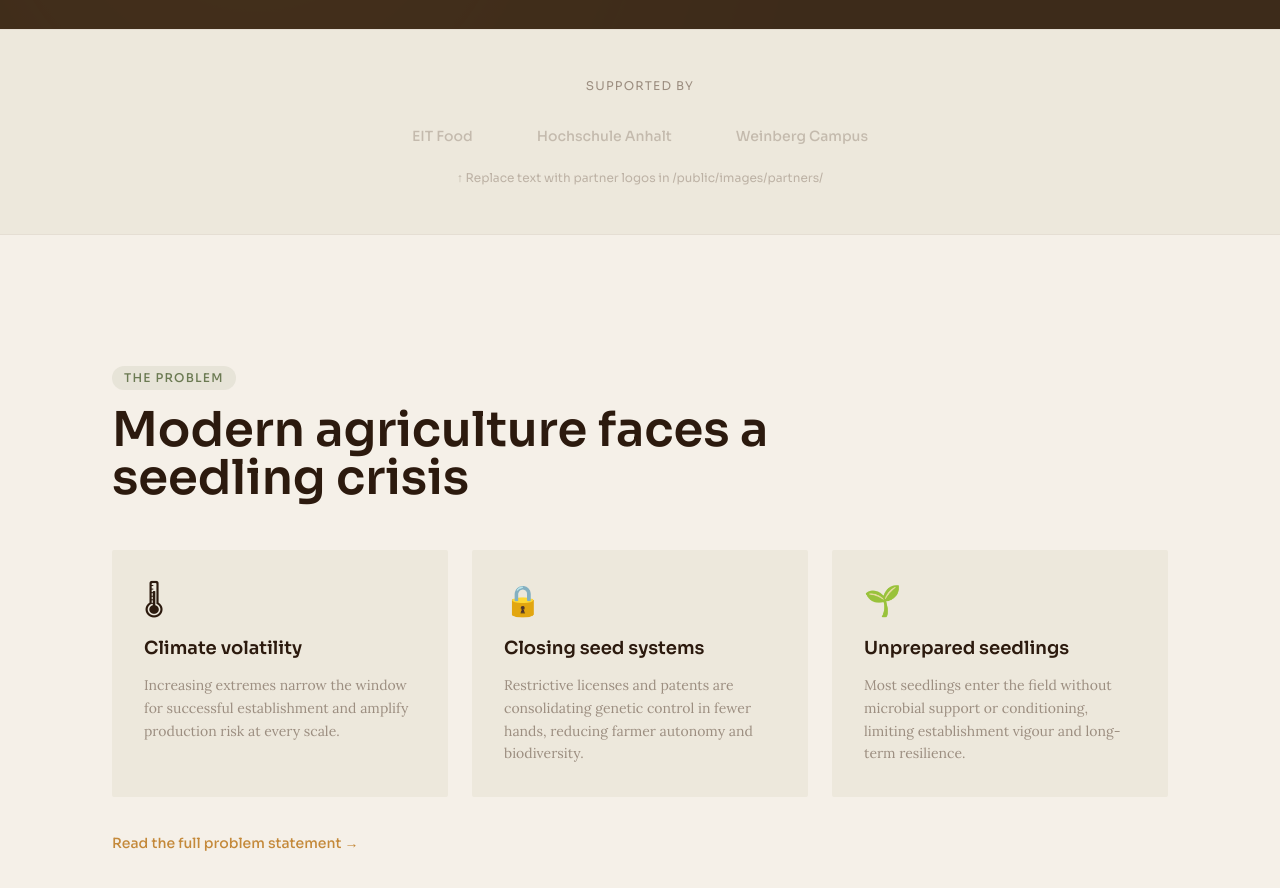
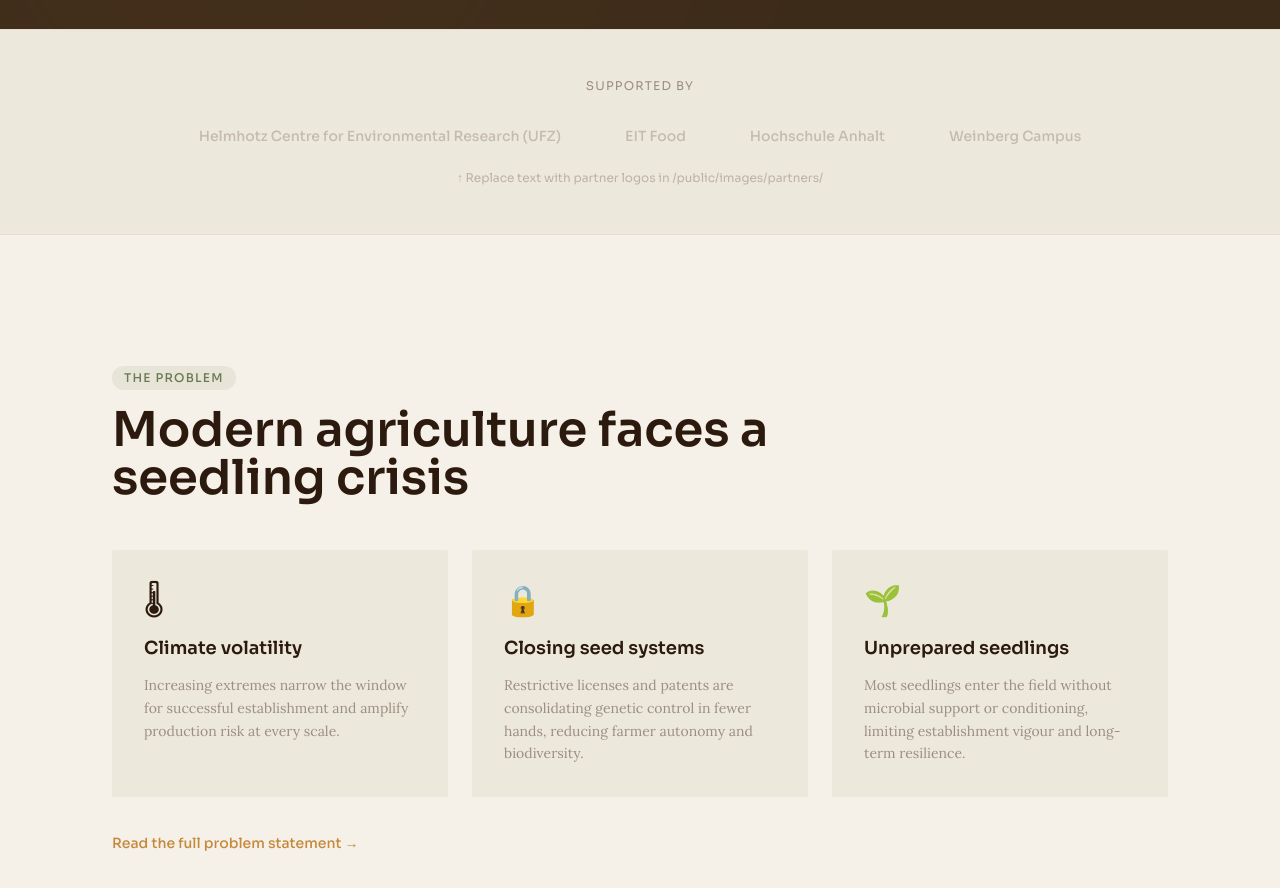
Before and after one commit to RosarioIacono/anthea, an Astro site: page / in a window 1280 px wide. Shown: the part 869-1757 px from the top of the page. Built offline with nearby package versions, Linux system fonts and the light colour scheme; Astro itself is replaced by a stand-in of ours.

Commit message:
added UFZ

```diff
--- a/src/pages/index.astro
+++ b/src/pages/index.astro
@@ -80,6 +80,7 @@ import BaseLayout from '../layouts/BaseLayout.astro';
         Weinberg Campus, Potager Farm, Sky High project.
       -->
       <div class="flex flex-wrap items-center justify-center gap-10 md:gap-16 opacity-50">
+        <div class="font-heading text-sm text-stone font-medium">Helmhotz Centre for Environmental Research (UFZ)</div>
         <div class="font-heading text-sm text-stone font-medium">EIT Food</div>
         <div class="font-heading text-sm text-stone font-medium">Hochschule Anhalt</div>
         <div class="font-heading text-sm text-stone font-medium">Weinberg Campus</div>
```
